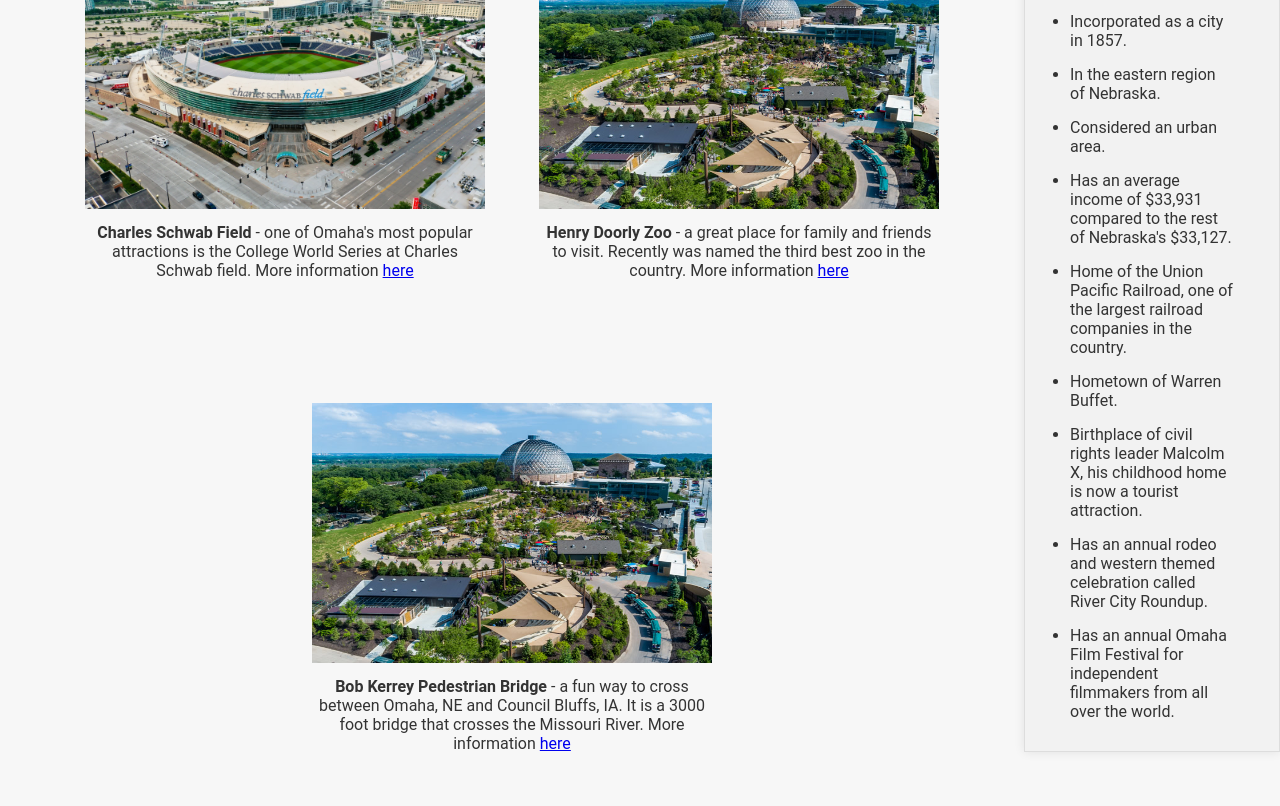
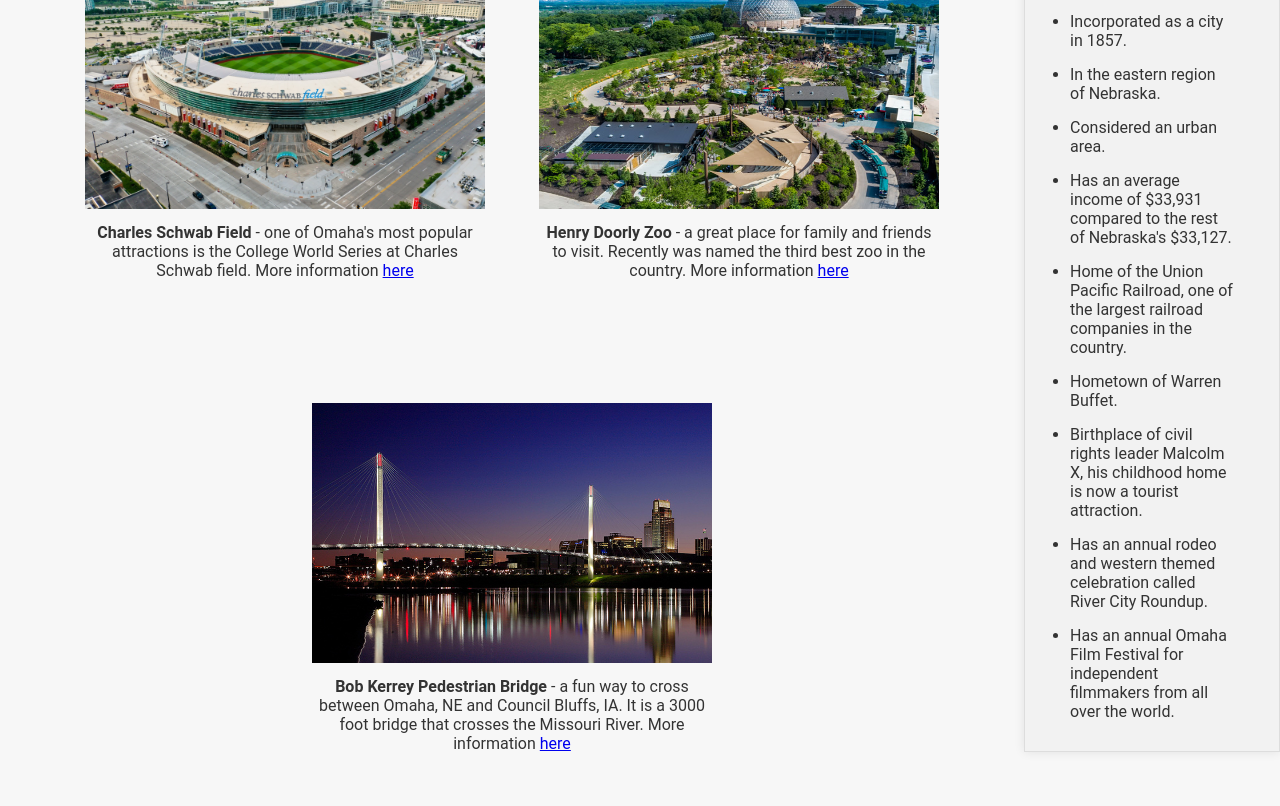
Before and after one commit to joewyrick5/Task2Assignment, a plain HTML site: page omaha.html in a window 1280 px wide. Shown: the part 1103-1909 px from the top of the page. Drawn offline with Linux system fonts and the light colour scheme.

Commit message:
Update omaha.html

```diff
--- a/omaha.html
+++ b/omaha.html
@@ -39,7 +39,7 @@
                             <figcaption><strong>Henry Doorly Zoo</strong> - a great place for family and friends to visit. Recently was named the third best zoo in the country. More information <a href="https://www.omahazoo.com/" target="_blank">here</a></figcaption>
                         </div>
                         <div class="main-photo">
-                            <img src="omaha4.jpg" alt="Picture of Bob Kerrey Pedestrian Bridge" class="main-photos">
+                            <img src="omaha5.jpg" alt="Picture of Bob Kerrey Pedestrian Bridge" class="main-photos">
                             <figcaption><strong>Bob Kerrey Pedestrian Bridge</strong> - a fun way to cross between Omaha, NE and Council Bluffs, IA. It is a 3000 foot bridge that crosses the Missouri River. More information <a href="https://www.visitomaha.com/listings/bob-kerrey-pedestrian-bridge/59364/" target="_blank">here</a></figcaption>
                         </div>
                     </div>
```
